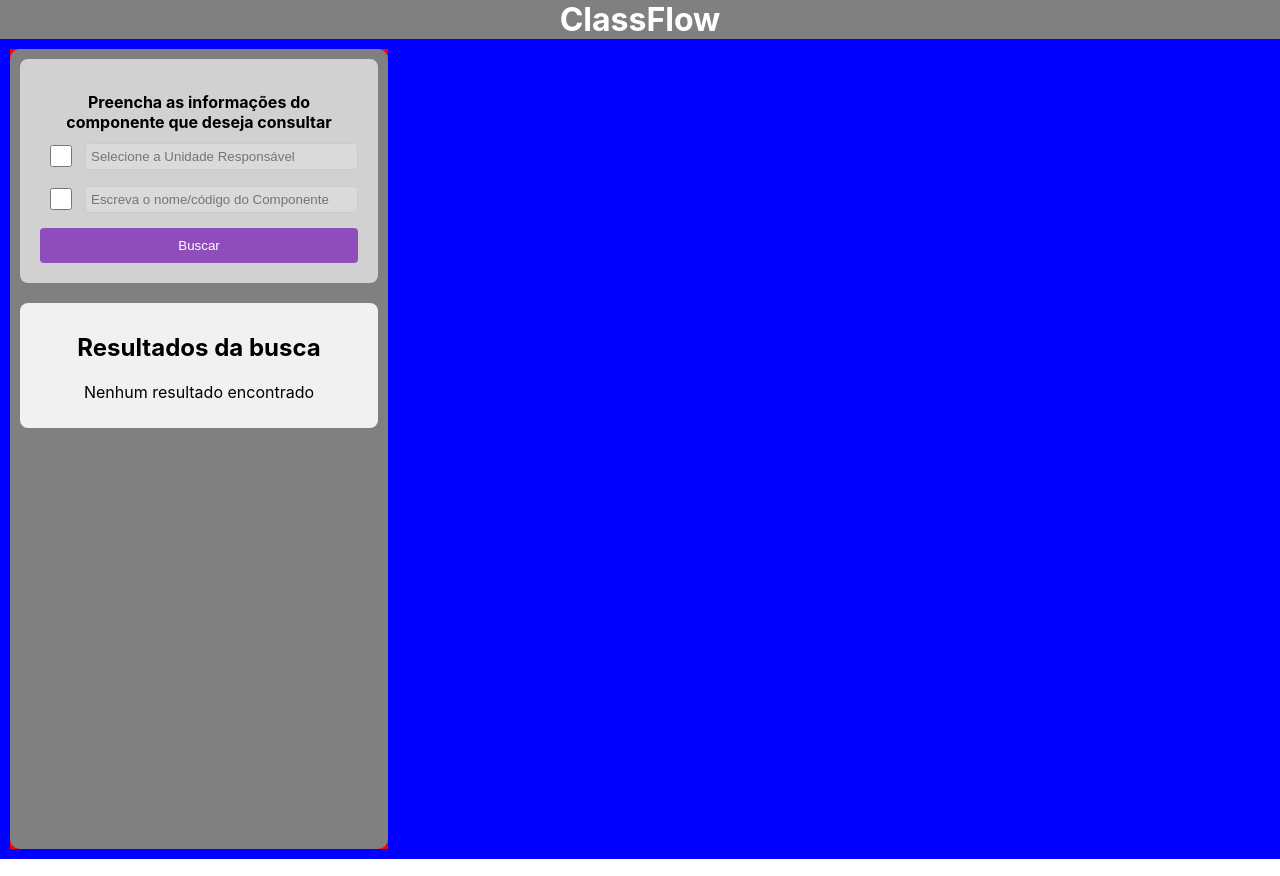
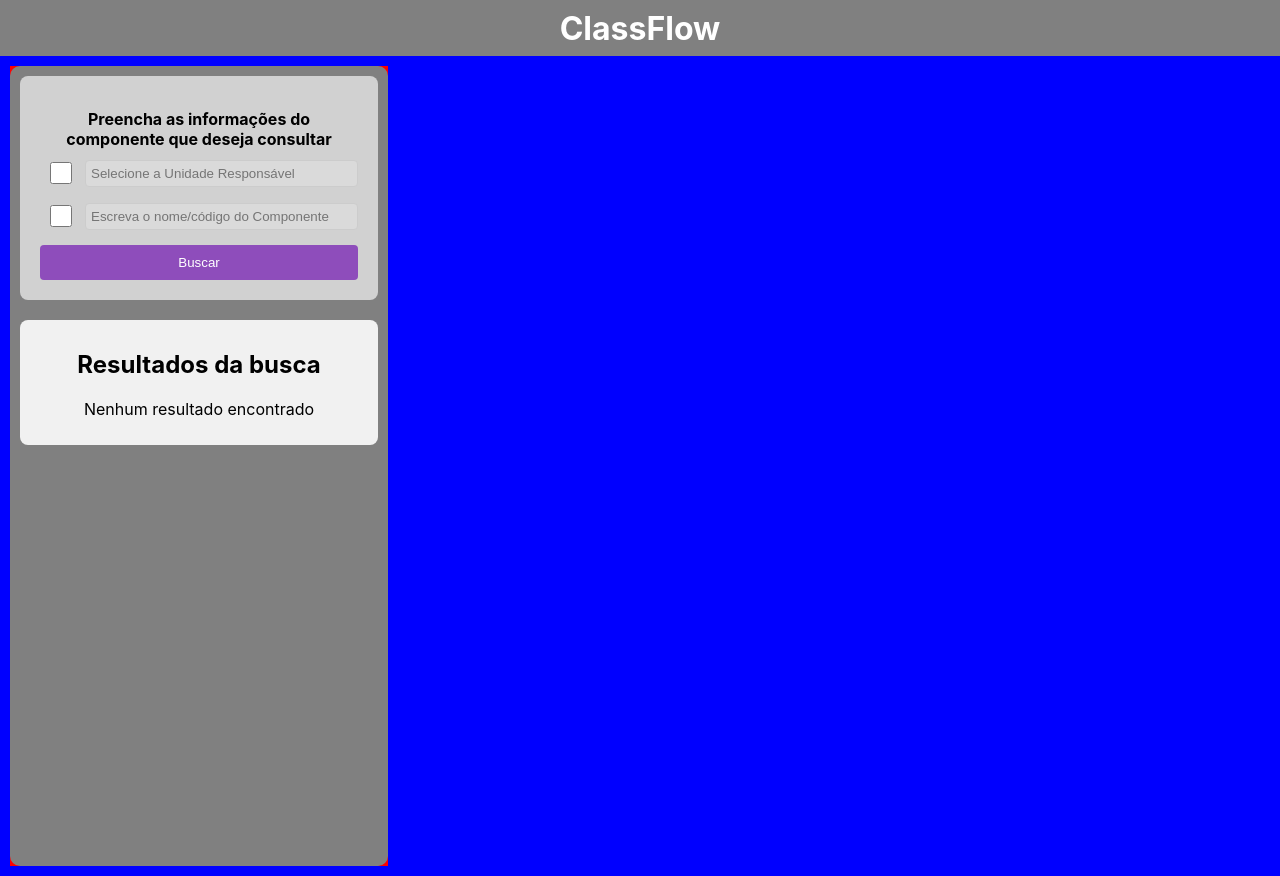
Before and after one commit to projeto-de-algoritmos-2024/Grafos1_UnBFlow, a React (Create React App) app in the folder frontend/: page / in a window 1280 px wide. Built offline with nearby package versions, Linux system fonts and the light colour scheme.

Commit message:
fix(frontend): adjusting height in the Header component

```diff
--- a/frontend/src/components/Header/style.css
+++ b/frontend/src/components/Header/style.css
@@ -1,6 +1,7 @@
 .header {
     display: flex;
     flex-flow: column;
+    height: 7vh;
     width: 100%;
     color: white;
     align-items: center;
```
